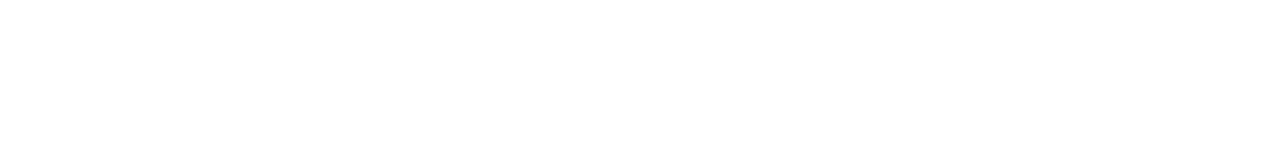
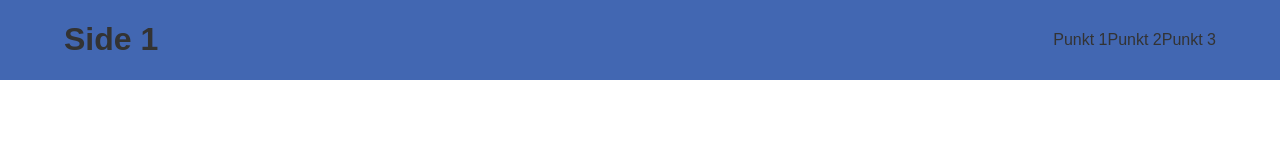
Before and after one commit to Mikkelmbk/github-samarbejdsovelse-lukas-mikkel, a plain HTML site: page index.html in a window 1280 px wide. Drawn offline with Linux system fonts and the light colour scheme.

Commit message:
Header og Navigation opdateret

```diff
--- /dev/null
+++ b/assets/css/font.css
@@ -0,0 +1,4 @@
+*{
+	font-family:Arial,Helvetica,sans-serif;
+	color:#333;
+}
--- /dev/null
+++ b/assets/css/header.css
@@ -0,0 +1,13 @@
+.header{
+	background-color:#4267b2;
+	position:sticky;
+	top:0;
+}
+
+.header__width{
+	display:flex;
+	justify-content:space-between;
+	max-width:1200px;
+	width:90%;
+	margin: 0 auto;
+}
--- /dev/null
+++ b/assets/css/navigation.css
@@ -0,0 +1,16 @@
+.navigation__link{
+	text-decoration:none;
+}
+
+.navigation{
+	display:flex;
+	align-items:center;
+
+
+}
+
+.navigation__punkter{
+	padding:0;
+	list-style-type:none;
+	display:flex;
+}
--- a/assets/css/style.css
+++ b/assets/css/style.css
@@ -0,0 +1,8 @@
+@import "font.css";
+@import "navigation.css";
+@import "header.css";
+
+.reset{
+	margin:0;
+	min-height:100vh;
+}
--- a/index.html
+++ b/index.html
@@ -1,5 +1,6 @@
 <!DOCTYPE html>
 <html lang="en">
+
 <head>
     <meta charset="UTF-8">
     <meta name="viewport" content="width=device-width, initial-scale=1.0">
@@ -7,7 +8,21 @@
     <link rel="stylesheet" href="assets/css/style.css">
     <title>Document</title>
 </head>
-<body>
+
+<body class="reset">
+    <header class="header">
+        <div class="header__width">
+            <h1 class="header__overskrift">Side 1</h1>
+            <nav class="navigation">
+                <ul class="navigation__punkter">
+                    <li class="navigation__punkt"><a class="navigation__link" href="#">Punkt 1</a></li>
+                    <li class="navigation__punkt"><a class="navigation__link" href="#">Punkt 2</a></li>
+                    <li class="navigation__punkt"><a class="navigation__link" href="#">Punkt 3</a></li>
+                </ul>
+            </nav>
+        </div>
+    </header>
 
 </body>
+
 </html>
```
